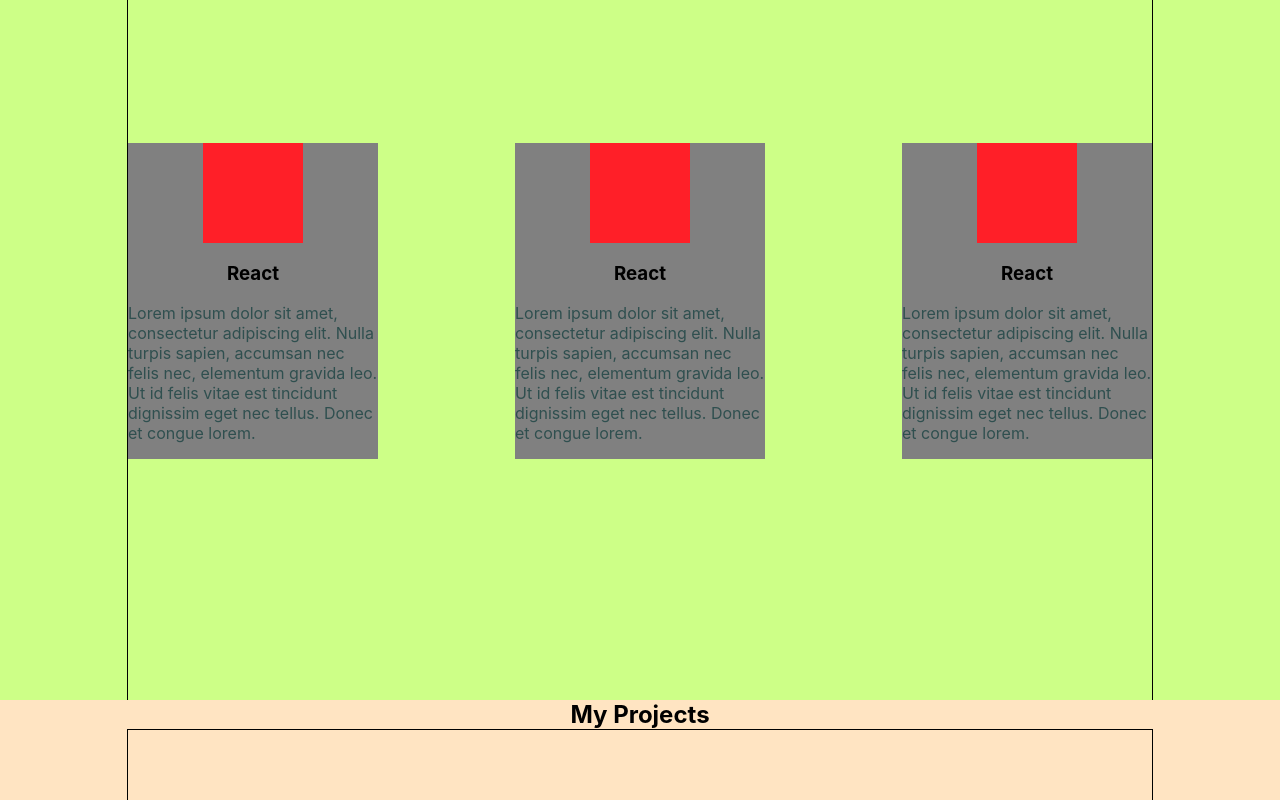
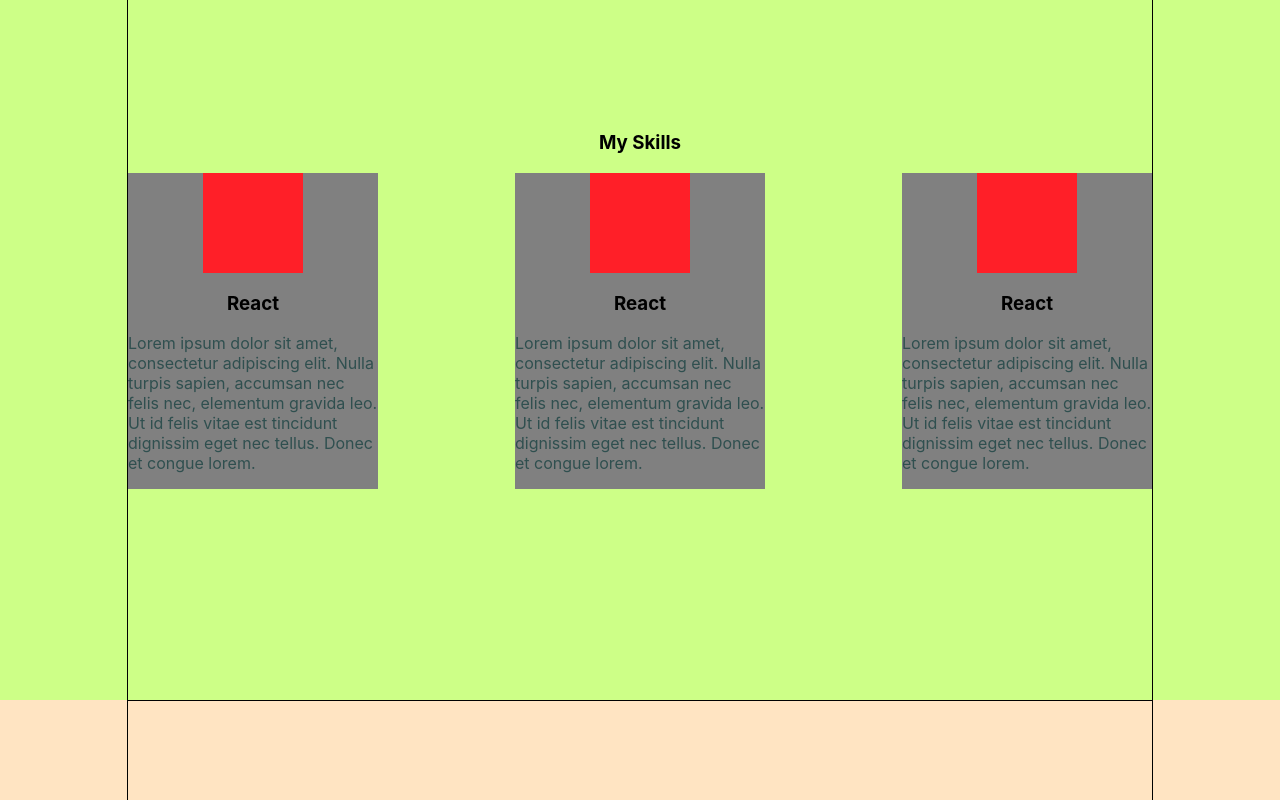
Before and after one commit to Nikolai-Doroshenko-93/portfolio, a React (Create React App) app: page / in a window 1280 px wide. Shown: the part 980-1780 px from the top of the page. Built offline with nearby package versions, Linux system fonts and the light colour scheme.

Commit message:
add footer

```diff
--- a/src/App.js
+++ b/src/App.js
@@ -6,6 +6,7 @@
 import Projects from "./components/Projects/Projects";
 import RemoteWork from "./components/RemoteWork/RemoteWork";
 import Contacts from "./components/Contacts/Contacts";
+import Footer from "./components/Footer/Footer";
 
 function App() {
   return (
@@ -16,6 +17,7 @@
         <Projects/>
         <RemoteWork/>
         <Contacts/>
+        <Footer/>
     </div>
   );
 }
--- a/src/common/styles/Content.module.css
+++ b/src/common/styles/Content.module.css
@@ -4,4 +4,7 @@
     height: 100%;
     margin: 0 auto;
     display: flex;
+    flex-direction: column;
+    justify-content: center;
+    align-items: center;
 }
--- a/src/components/Contacts/Contacts.js
+++ b/src/components/Contacts/Contacts.js
@@ -12,8 +12,9 @@
                         <input/>
                         <input/>
                         <textarea></textarea>
-                        <button></button>
+
                     </form>
+                    <button>Send</button>
                 </div>
             </div>
         </div>
--- a/src/components/Contacts/Contacts.module.css
+++ b/src/components/Contacts/Contacts.module.css
@@ -4,7 +4,9 @@
 }
 .contentBlock {
     width: 100%;
+    height: 60%;
     display: flex;
+    flex-direction: column;
     align-items: center;
     justify-content: space-between;
     flex-wrap: wrap;
@@ -16,4 +18,5 @@
     flex-direction: column;
     margin: 0 auto;
     justify-content: space-between;
+    border: 1px solid black;
 }
--- /dev/null
+++ b/src/components/Footer/Footer.js
@@ -0,0 +1,16 @@
+import React from "react";
+import s from './Footer.module.css';
+import c from '../../common/styles/Content.module.css'
+
+
+const Footer = () => {
+    return (
+        <div className={s.footerBlock}>
+            <div className={c.content}>
+
+            </div>
+        </div>
+    );
+}
+
+export default Footer;
--- /dev/null
+++ b/src/components/Footer/Footer.module.css
@@ -0,0 +1,3 @@
+.footerBlock {
+
+}
--- a/src/components/Projects/Projects.js
+++ b/src/components/Projects/Projects.js
@@ -6,8 +6,8 @@
 const Projects = () => {
     return (
         <div className={s.projectsBlock}>
-            <h2 className={s.title}>My Projects</h2>
             <div className={c.content}>
+                <h2 className={s.title}>My Projects</h2>
                 <div className={s.contentBlock}>
                     <ProjectsItem/>
                     <ProjectsItem/>
--- a/src/components/Skills/Skills.js
+++ b/src/components/Skills/Skills.js
@@ -8,6 +8,7 @@
         <div>
             <div className={s.skillsBlock}>
               <div className={c.content}>
+                  <h3 className={s.title}>My Skills</h3>
                   <div className={s.contentBlock}>
                     <SkillsItem/>
                     <SkillsItem/>
--- a/src/components/Skills/Skills.module.css
+++ b/src/components/Skills/Skills.module.css
@@ -9,3 +9,6 @@
     justify-content: space-between;
     flex-wrap: wrap;
 }
+.title {
+    text-align: center;
+}
```
